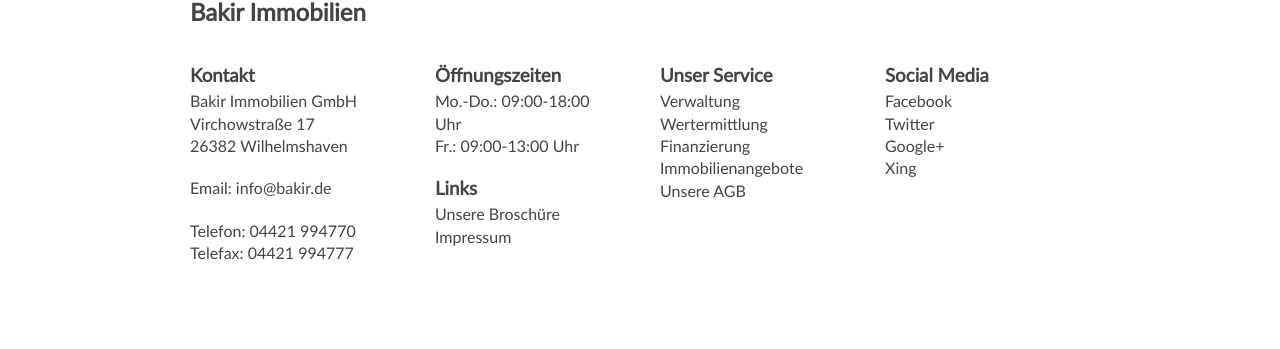
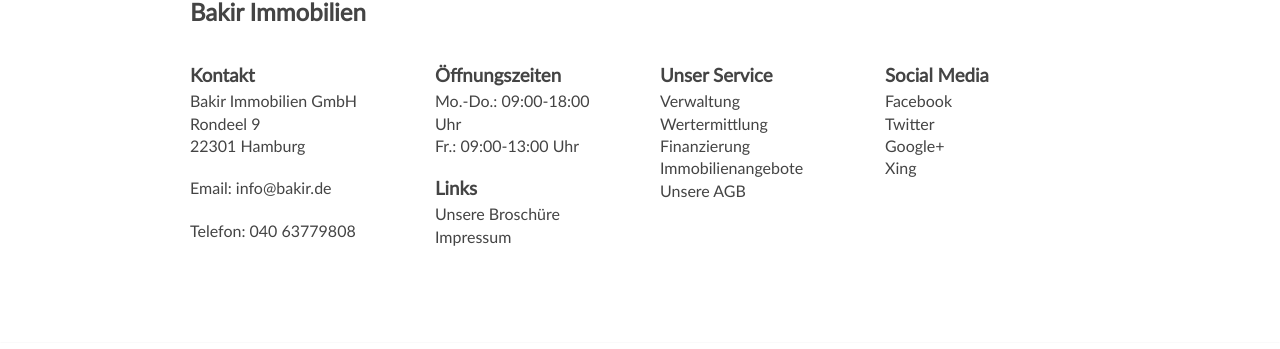
Before and after one commit to bakirnetwork/bakirimmobilien_de, a Jekyll site: the page built from index.html, in a window 1280 px wide. Shown: the part 1977-2326 px from the top of the page. Built offline with Jekyll 4.4.1, drawn with Linux system fonts in a browser that asks for light colours.

Commit message:
Footer Kontaktinformationen zu Hamburg aktualisiert

```diff
--- a/_includes/footer.html
+++ b/_includes/footer.html
@@ -7,8 +7,8 @@
             <h3>Kontakt</h3>
             <p>
                 Bakir Immobilien GmbH<br>
-                Virchowstraße 17<br>
-                26382 Wilhelmshaven
+                Rondeel 9<br>
+                22301 Hamburg
             </p>
 
             <p>
@@ -16,8 +16,7 @@
             </p>
 
             <p>
-                Telefon: 04421 994770<br>
-                Telefax: 04421 994777
+                Telefon: 040 63779808<br>
             </p>
         </div>
 
```
